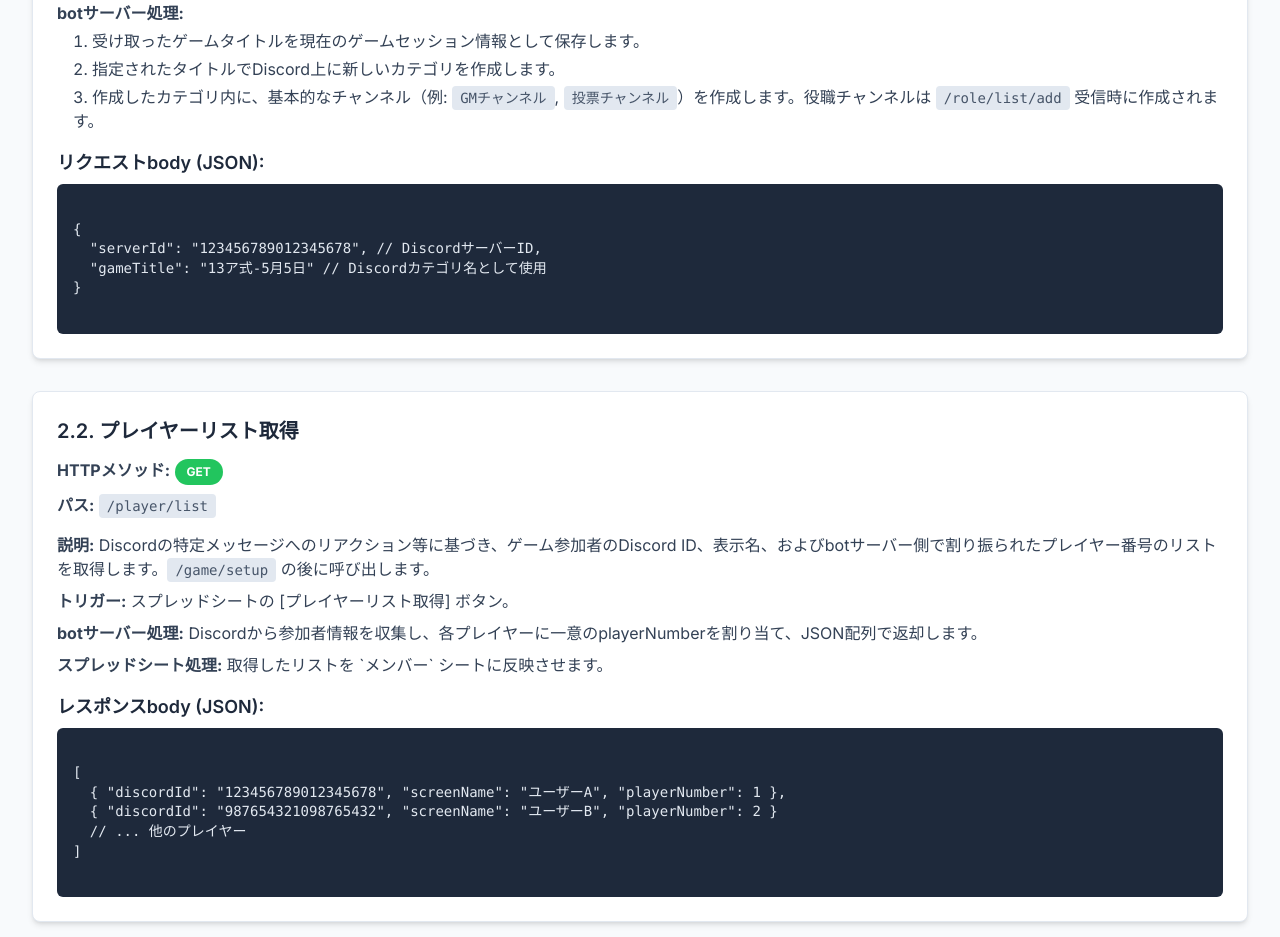
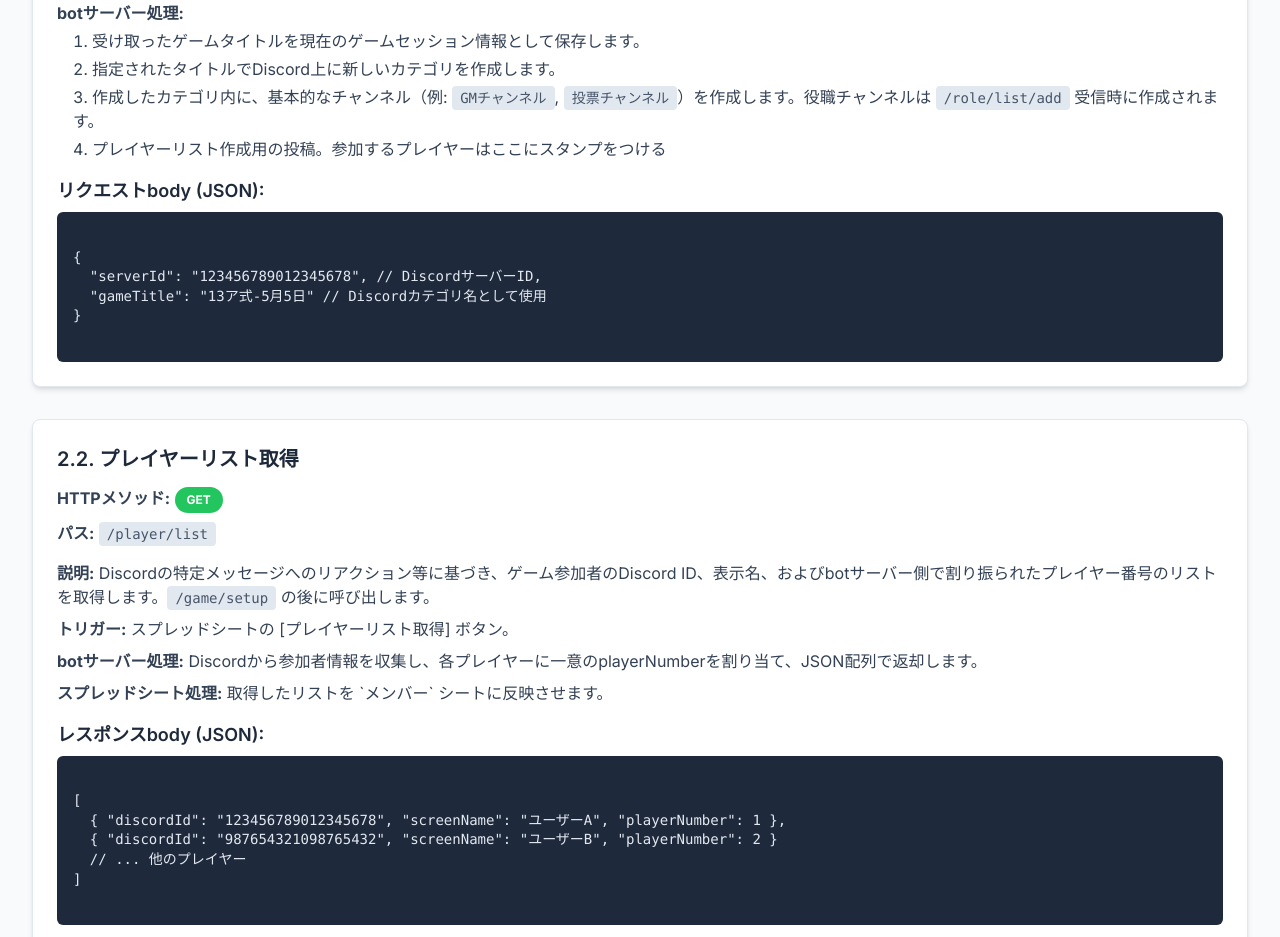
Before and after one commit to Razona/jinro-bot, a website: page public/index.html in a window 1280 px wide. Shown: the part 1013-1950 px from the top of the page. Drawn offline with nearby package versions, Linux system fonts and the light colour scheme.

Commit message:
仕様書追記

```diff
--- a/public/index.html
+++ b/public/index.html
@@ -269,6 +269,7 @@
           <li>受け取ったゲームタイトルを現在のゲームセッション情報として保存します。</li>
           <li>指定されたタイトルでDiscord上に新しいカテゴリを作成します。</li>
           <li>作成したカテゴリ内に、基本的なチャンネル（例: <code class="path">GMチャンネル</code>, <code class="path">投票チャンネル</code>）を作成します。役職チャンネルは <code class="path">/role/list/add</code> 受信時に作成されます。</li>
+          <li>プレイヤーリスト作成用の投稿。参加するプレイヤーはここにスタンプをつける</li>
         </ol>
       </div>
       <h4>リクエストbody (JSON):</h4>
```
